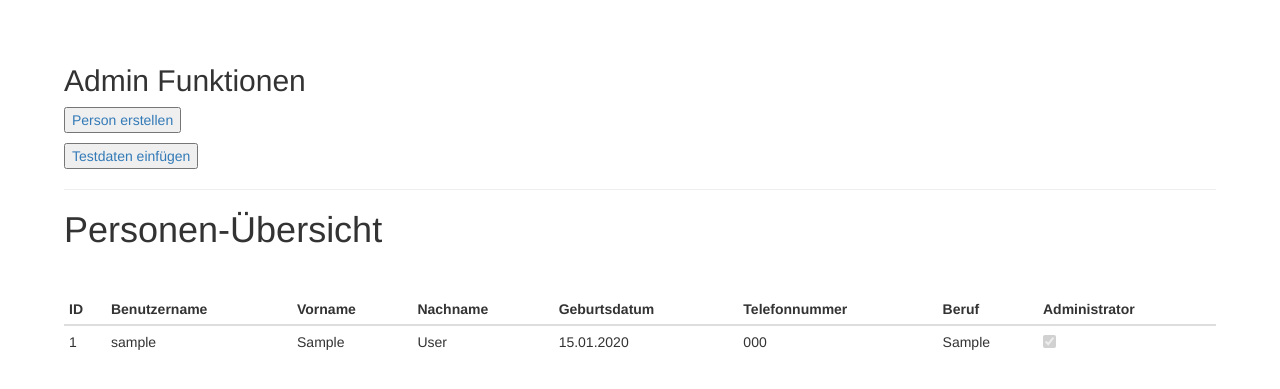
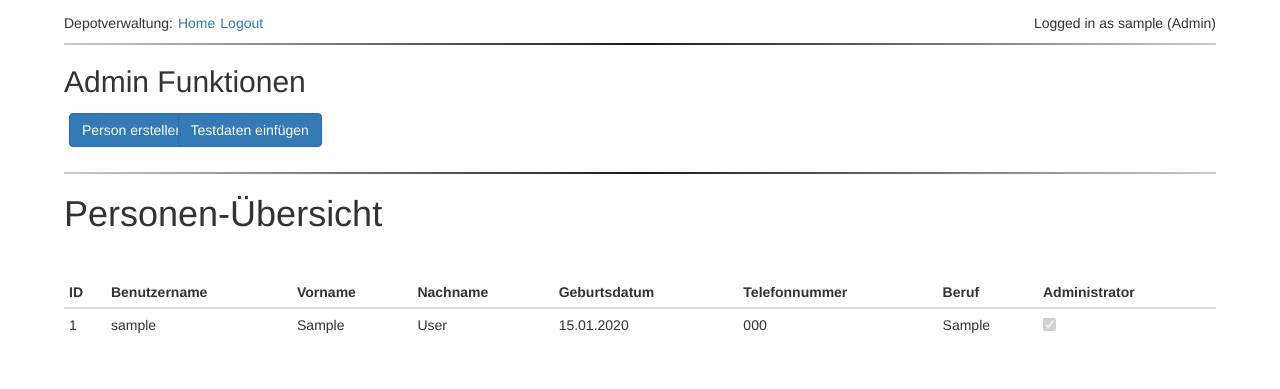
Before and after one commit to Josef190688/dke_pr, a Flask app: page / in a window 1280 px wide. Shown: the top 389 px of the page. Run offline with Flask 3, Linux system fonts and the light colour scheme; a user stored in the database is signed in; tables that the repository leaves empty hold one stand-in row (values such as "Sample post"); some libraries are stand-ins or nearby versions.

Commit message:
navigation wieder reingeben

```diff
--- a/app/routes.py
+++ b/app/routes.py
@@ -7,9 +7,6 @@ from flask_login import current_user, login_required, login_user, logout_user
 @app.route('/index', methods=['GET', 'POST'])
 @login_required
 def index():
-    if current_user.is_admin:
-        persons = models.get_all_persons()
-        return render_template('index.html', title='Home', persons=persons)
     user = {'username': 'Miguel'}
     posts = [
         {
@@ -21,6 +18,10 @@ def index():
             'body': 'The Avengers movie was so cool!'
         }
     ]
+    if current_user.is_admin:
+        persons = models.get_all_persons()
+        return render_template('index.html', title='Home', persons=persons)
+
     return render_template('index.html', title='Home', user=user, posts=posts)
 
 @app.route('/login', methods=['GET', 'POST'])
--- a/app/static/main.css
+++ b/app/static/main.css
@@ -14,3 +14,13 @@
     background-position: center;
     margin: 10px 0;
   }
+
+  hr.dotted-divider-full {
+    border: 0;
+    height: 2px;
+    background-image: linear-gradient(to right, rgba(0, 0, 0, 0.2), rgba(0, 0, 0, 0.9), rgba(0, 0, 0, 0.2));
+    background-size: 100% 2px;
+    background-repeat: no-repeat;
+    background-position: center;
+    margin: 10px 0;
+  }
--- a/app/templates/base.html
+++ b/app/templates/base.html
@@ -20,14 +20,14 @@
         {% endif %}
         <link rel="stylesheet" type="text/css" href="{{url_for('static', filename='main.css')}}">
     </head>
-    <body>
-        <div style="display: flex; justify-content: flex-end;">
+    {% block body %}
+        <div style="display: flex; justify-content: flex-end; margin-left: 5%; margin-right: 5%; margin-top: 1%;">
             Depotverwaltung:
-            <a style="margin-left: 0;" href="{{ url_for('index') }}">Home</a>
+            <a style="margin-left: 5px;" href="{{ url_for('index') }}">Home</a>
             {% if current_user.is_anonymous %}
-                <a href="{{ url_for('login') }}">Login</a>
+                <a style="margin-left: 5px;" href="{{ url_for('login') }}">Login</a>
             {% else %}
-                <a href="{{ url_for('logout') }}">Logout</a>
+                <a style="margin-left: 5px;" href="{{ url_for('logout') }}">Logout</a>
             {% endif %}
             <p style="margin-left: auto;"></p>
             {% if not current_user.is_anonymous %}
@@ -38,7 +38,6 @@
             {% endif %}
             </p>
         </div>
-        <hr>
         {% with messages = get_flashed_messages() %}
         {% if messages %}
         <ul>
@@ -50,5 +49,5 @@
         {% endwith %}
         {% block content %}{% endblock %}
 
-    </body>
+    {% endblock %}
 </html>
--- a/app/templates/index.html
+++ b/app/templates/index.html
@@ -7,11 +7,18 @@
 </div>
 {% endfor %}
 {% if current_user.is_admin %}
-<div style="margin: 5%;">
+<div style="margin: 5%; margin-top: 0%">
+    <hr class="dotted-divider-full">
     <h2>Admin Funktionen</h2>
-    <p><a href="{{ url_for('person_erstellen') }}"><button>Person erstellen</button></a></p>
-    <p><a href="{{ url_for('personen_einfuegen') }}"><button>Testdaten einfügen</button></a></p>
-    <hr>
+    <div class="row">
+        <div class="col-md-1" style="margin: 5px;">
+            <p><a href="{{ url_for('person_erstellen') }}"><button class="btn btn-primary">Person erstellen</button></a></p>
+        </div>
+        <div class="col-md-1" style="margin: 5px;">
+            <p><a href="{{ url_for('personen_einfuegen') }}"><button class="btn btn-primary">Testdaten einfügen</button></a></p>
+        </div>
+    </div>
+    <hr class="dotted-divider-full">
     <h1>Personen-Übersicht</h1>
     <!-- Kontext-Menü -->
     <div class="btn-group d-md-none m-1">
```
